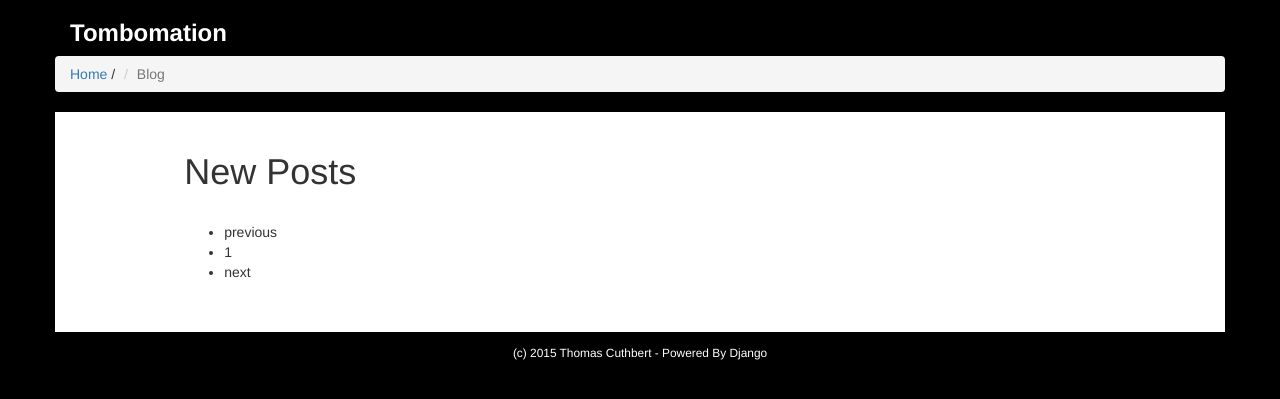
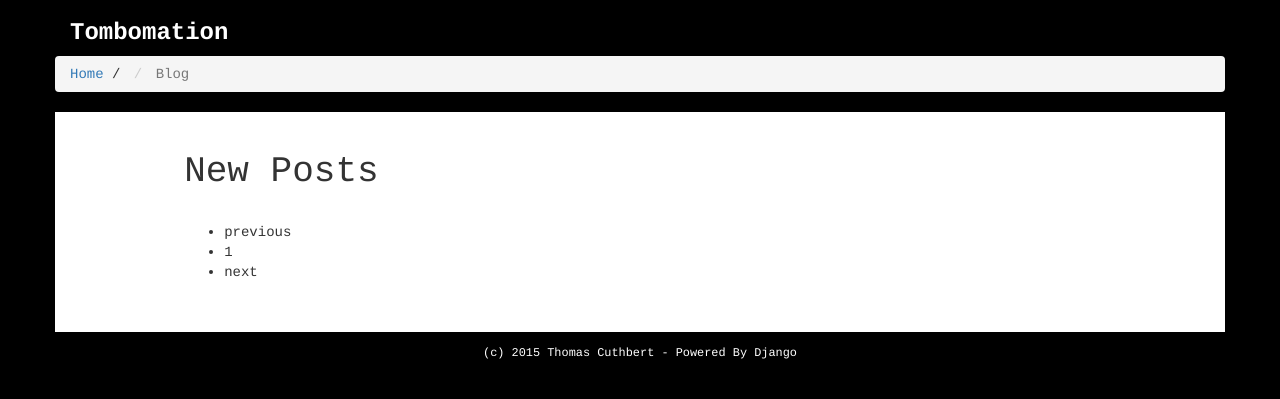
Before and after one commit to tcuthbert/tcuthbert, a Django app: page /blog/ in a window 1280 px wide. Shown: the top 399 px of the page. Run offline with Django 3.2, Linux system fonts and the light colour scheme; data that the repository does not hold is empty; parts of the project's set-up code (start-up, migrations or seed data) failed here and were passed over; some libraries are stand-ins or nearby versions.

Commit message:
updated default font

```diff
--- a/static/blog/css/style.css
+++ b/static/blog/css/style.css
@@ -8,6 +8,7 @@
 /* layout */
 body {
   background-color: #000000;
+  font-family: Rockwell,Courier Bold,Courier,Georgia,Times,Times New Roman,serif;
 }
 
 #content {
```
